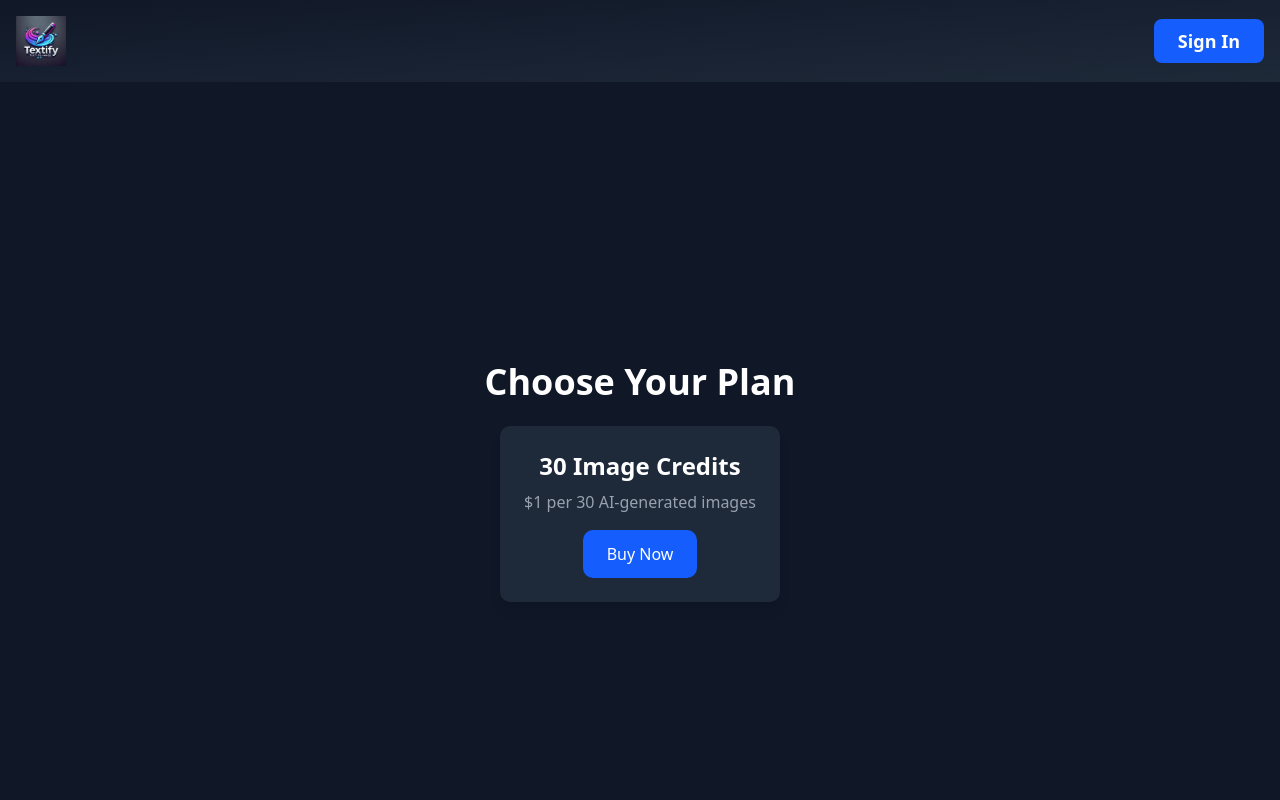
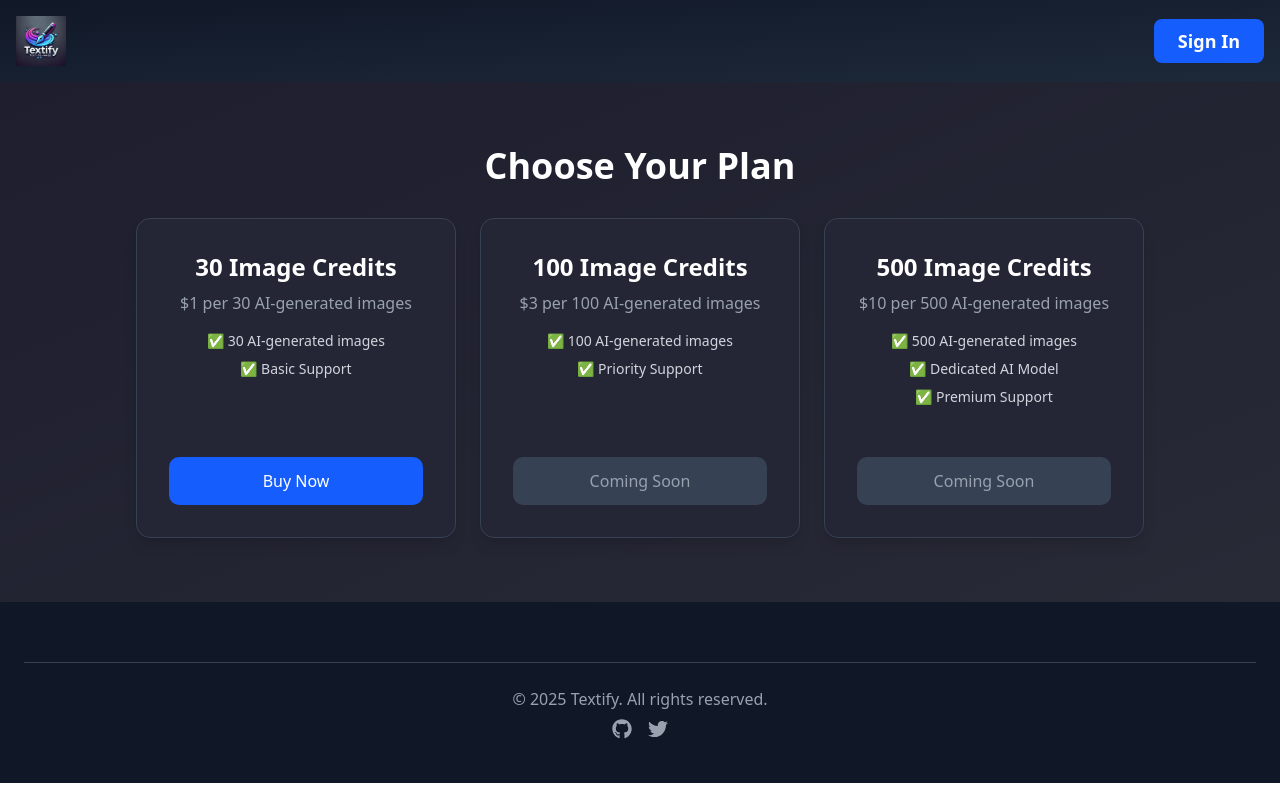
Before and after one commit to UtsavGohel/textify, a Next.js app: page /pricing in a window 1280 px wide. Shown: the top 800 px of the page. Built offline with nearby package versions, Linux system fonts and the light colour scheme; no server answers.

Commit message:
feat(pricing): refactor pricing page and add different pricing plans

```diff
--- a/src/app/api/checkout/route.ts
+++ b/src/app/api/checkout/route.ts
@@ -42,8 +42,8 @@ export async function POST(req: Request) {
           quantity: 1,
         },
       ],
-      success_url: `${process.env.NEXT_PUBLIC_APP_URL}/success`,
-      cancel_url: `${process.env.NEXT_PUBLIC_APP_URL}/cancel`,
+      success_url: `${process.env.NEXT_PUBLIC_APP_URL}/payment/success?session_id={CHECKOUT_SESSION_ID}`,
+      cancel_url: `${process.env.NEXT_PUBLIC_APP_URL}/payment/failure`,
       metadata: { userId },
     });
 
--- a/src/app/pricing/page.tsx
+++ b/src/app/pricing/page.tsx
@@ -1,10 +1,19 @@
 "use client";
 import { useState } from "react";
+import { useSession } from "next-auth/react";
+import { useRouter } from "next/navigation";
 
-export default function PricingPage() {
+export default function Pricing() {
   const [loading, setLoading] = useState(false);
+  const { data: session } = useSession();
+  const router = useRouter(); // To redirect to sign-in page
 
   const handleCheckout = async (amount: number) => {
+    if (!session) {
+      router.push("/sign-in"); // Redirect if user is not signed in
+      return;
+    }
+
     setLoading(true);
     const res = await fetch("/api/checkout", {
       method: "POST",
@@ -19,19 +28,76 @@ export default function PricingPage() {
     setLoading(false);
   };
 
+  const plans = [
+    {
+      credits: 30,
+      price: 1,
+      perks: ["30 AI-generated images", "Basic Support"],
+      available: true,
+    },
+    {
+      credits: 100,
+      price: 3,
+      perks: ["100 AI-generated images", "Priority Support"],
+      available: false,
+    },
+    {
+      credits: 500,
+      price: 10,
+      perks: [
+        "500 AI-generated images",
+        "Dedicated AI Model",
+        "Premium Support",
+      ],
+      available: false,
+    },
+  ];
+
   return (
-    <div className="min-h-screen flex flex-col items-center justify-center bg-gray-900 text-white">
-      <h1 className="text-4xl font-bold mb-6">Choose Your Plan</h1>
-      <div className="bg-gray-800 p-6 rounded-lg shadow-lg text-center">
-        <h2 className="text-2xl font-semibold">30 Image Credits</h2>
-        <p className="text-gray-400 mt-2">$1 per 30 AI-generated images</p>
-        <button
-          onClick={() => handleCheckout(1)}
-          className="mt-4 px-6 py-3 bg-blue-600 rounded-lg hover:bg-blue-700"
-          disabled={loading}
-        >
-          {loading ? "Processing..." : "Buy Now"}
-        </button>
+    <div className="w-full py-16 bg-gradient-to-br from-[#1e1e2e] to-[#282a36] text-white text-center">
+      <h2 className="text-4xl font-bold mb-8">Choose Your Plan</h2>
+      <div className="flex flex-wrap justify-center gap-6">
+        {plans.map((plan, index) => (
+          <div
+            key={index}
+            className="bg-[#242636] p-8 rounded-xl shadow-lg text-center w-80 border border-gray-700 flex flex-col justify-between h-[320px]"
+          >
+            <div>
+              <h3 className="text-2xl font-semibold">
+                {plan.credits} Image Credits
+              </h3>
+              <p className="text-gray-400 mt-2">
+                ${plan.price} per {plan.credits} AI-generated images
+              </p>
+              <ul className="mt-4 text-gray-300 text-sm space-y-2">
+                {plan.perks.map((perk, i) => (
+                  <li
+                    key={i}
+                    className="flex items-center justify-center gap-2"
+                  >
+                    ✅ {perk}
+                  </li>
+                ))}
+              </ul>
+            </div>
+            {plan.available ? (
+              <button
+                onClick={() => handleCheckout(plan.price)}
+                className="mt-6 px-6 py-3 w-full bg-blue-600 rounded-lg hover:bg-blue-700 transition-all duration-200 ease-in-out disabled:opacity-50 disabled:cursor-not-allowed cursor-pointer"
+                disabled={loading}
+              >
+                {loading ? "Processing..." : "Buy Now"}
+              </button>
+            ) : (
+              <button
+                className="mt-6 px-6 py-3 w-full bg-gray-700 text-gray-400 rounded-lg cursor-not-allowed"
+                disabled
+              >
+                Coming Soon
+              </button>
+            )}
+          </div>
+        ))}
       </div>
     </div>
   );
```
